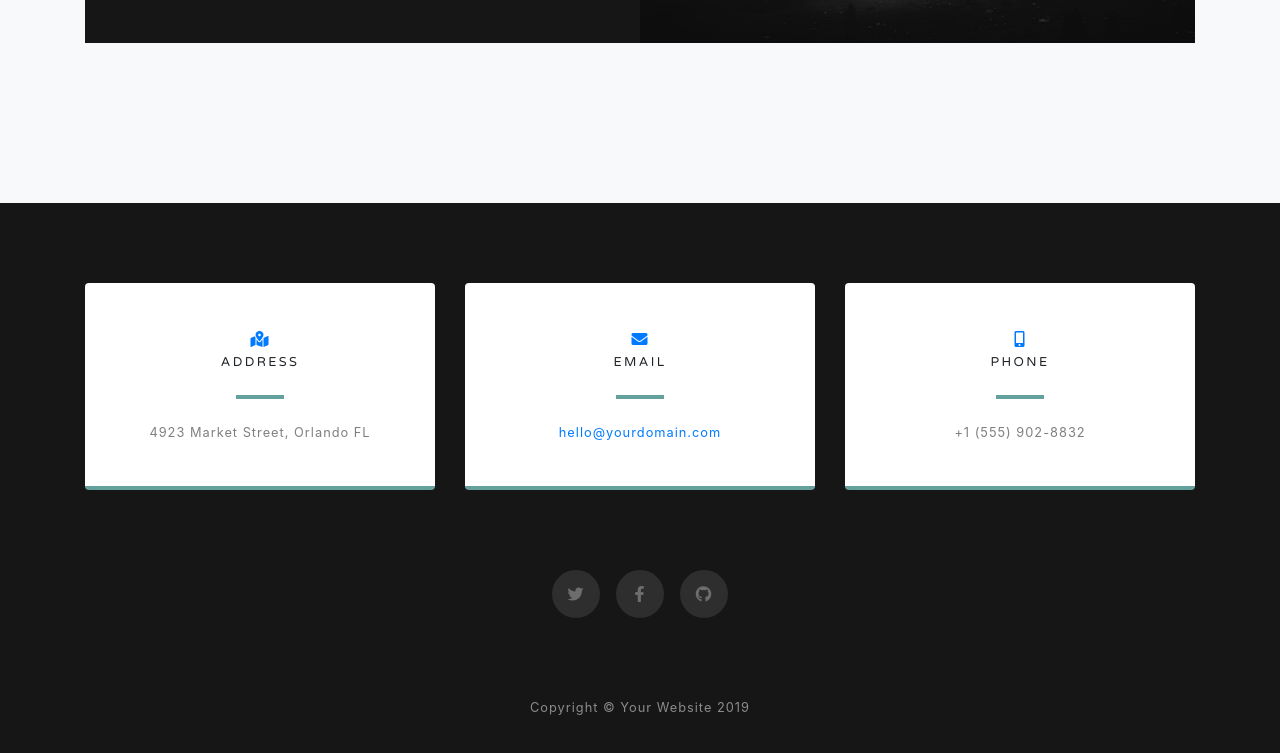
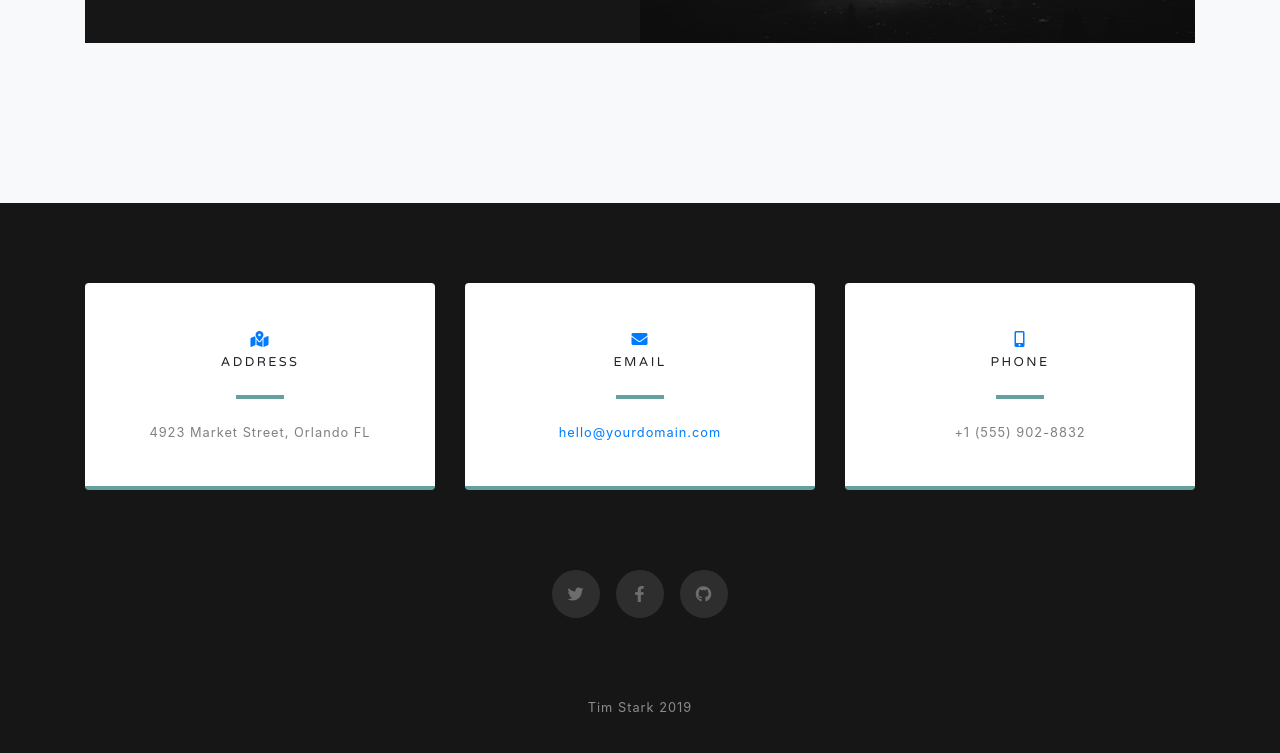
Before and after one commit to timstarkk/timstarkk.github.io, a website with bundled scripts: page index.html in a window 1280 px wide. Shown: the part 2938-3691 px from the top of the page. Built offline with nearby package versions, Linux system fonts and the light colour scheme.

Commit message:
changed copyright area

```diff
--- a/index.html
+++ b/index.html
@@ -199,7 +199,7 @@
   <!-- Footer -->
   <footer class="bg-black small text-center text-white-50">
     <div class="container">
-      Copyright &copy; Your Website 2019
+      Tim Stark 2019
     </div>
   </footer>
 
```
